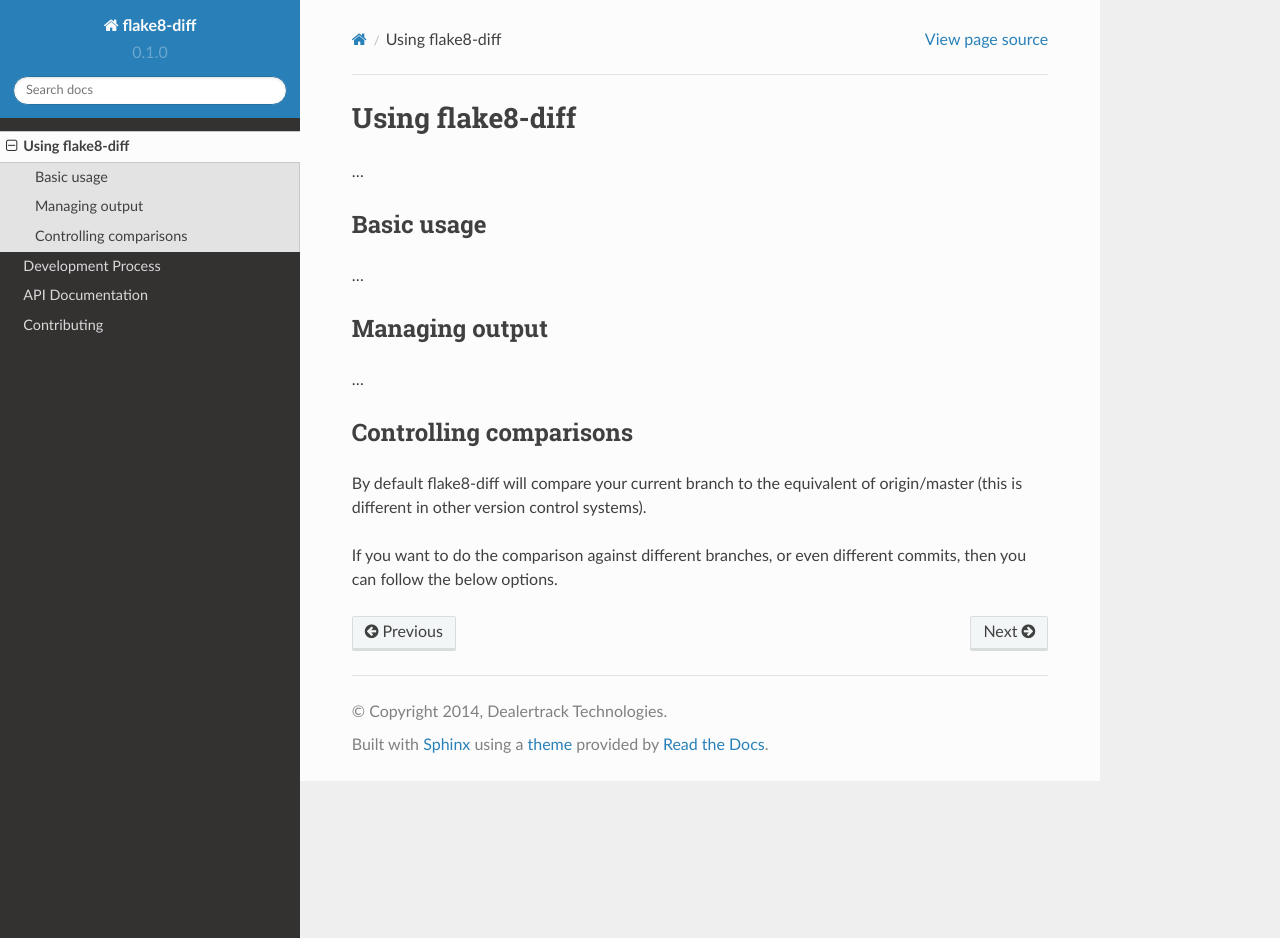
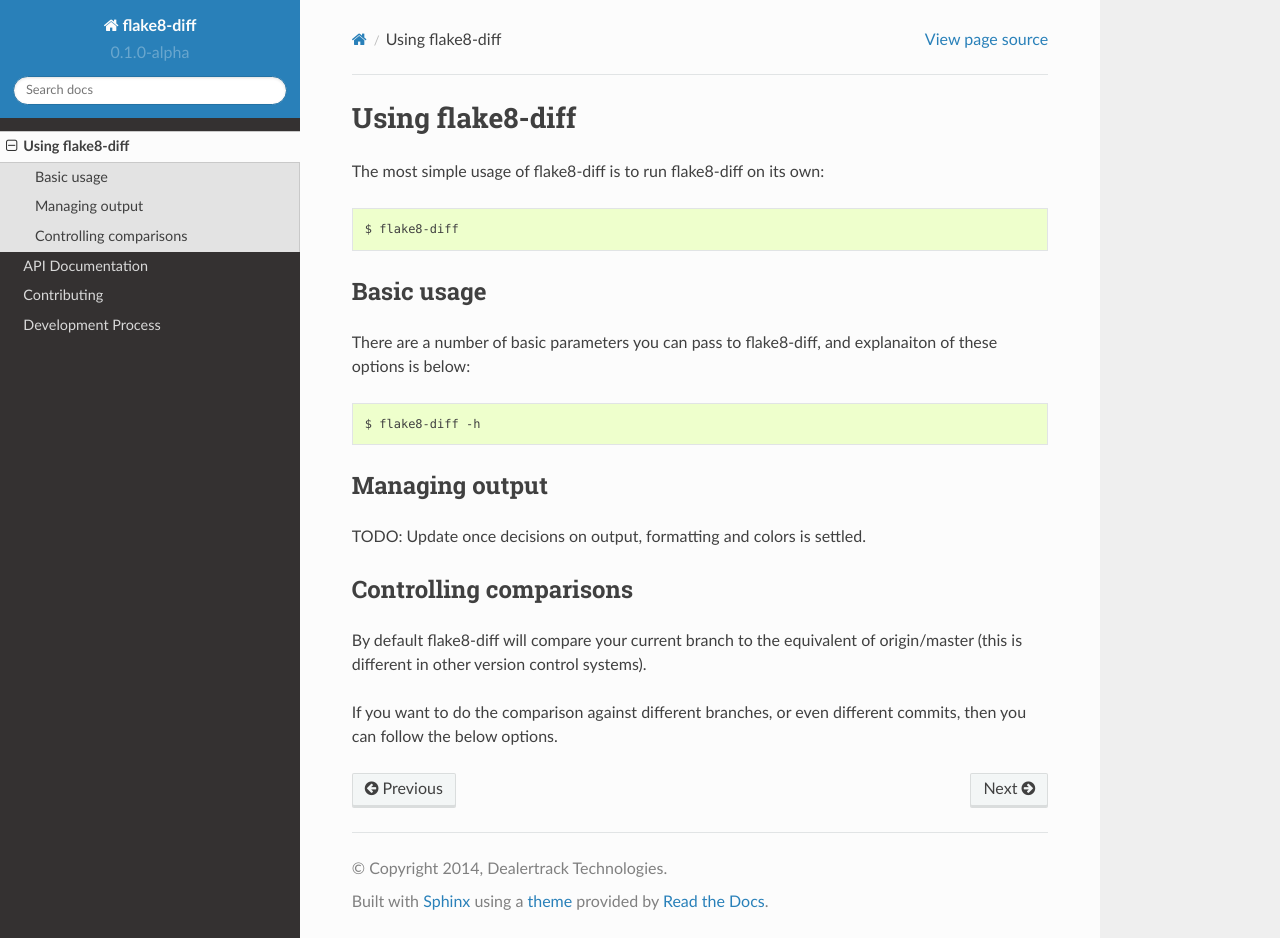
Before and after one commit to dealertrack/flake8-diff, a Sphinx documentation site: the page built from docs/usage.rst, in a window 1280 px wide and 938 px high. Built offline with Sphinx 7.4.7 and the Read the Docs theme 2.0.0, drawn with Linux system fonts in a browser that asks for light colours.

Commit message:
Flesh out the rest of the initial docs

```diff
--- a/docs/index.rst
+++ b/docs/index.rst
@@ -40,7 +40,6 @@
    :maxdepth: 2
 
    usage
-   development-process
 
 
 API documentation
@@ -59,3 +58,4 @@
    :maxdepth: 2
 
    contributing
+   development-process
--- a/docs/usage.rst
+++ b/docs/usage.rst
@@ -4,19 +4,28 @@
 Using flake8-diff
 =================
 
-...
+The most simple usage of flake8-diff is to run flake8-diff on its own:
+
+.. code-block:: bash
+
+    $ flake8-diff
 
 
 Basic usage
 ===========
 
-...
+There are a number of basic parameters you can pass to flake8-diff, and
+explanaiton of these options is below:
+
+.. code-block:: bash
+
+    $ flake8-diff -h
 
 
 Managing output
 ===============
 
-...
+TODO: Update once decisions on output, formatting and colors is settled.
 
 
 Controlling comparisons
--- a/flake8diff/__init__.py
+++ b/flake8diff/__init__.py
@@ -1,3 +1,3 @@
-__version__ = '0.1.0'
+__version__ = '0.1.0-alpha'
 
 __all__ = ['__version__']
```
Also changed, not shown: 1 other file.
